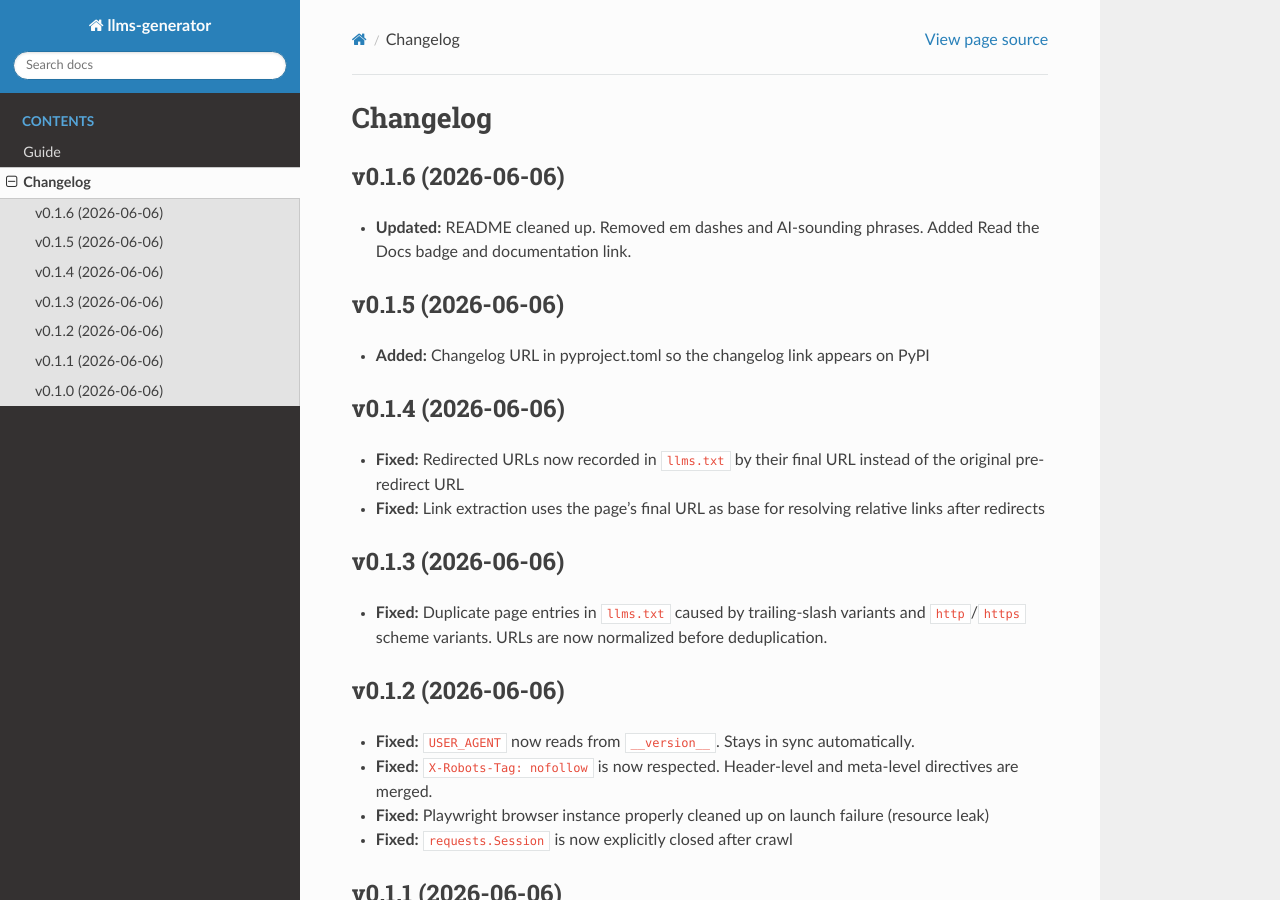
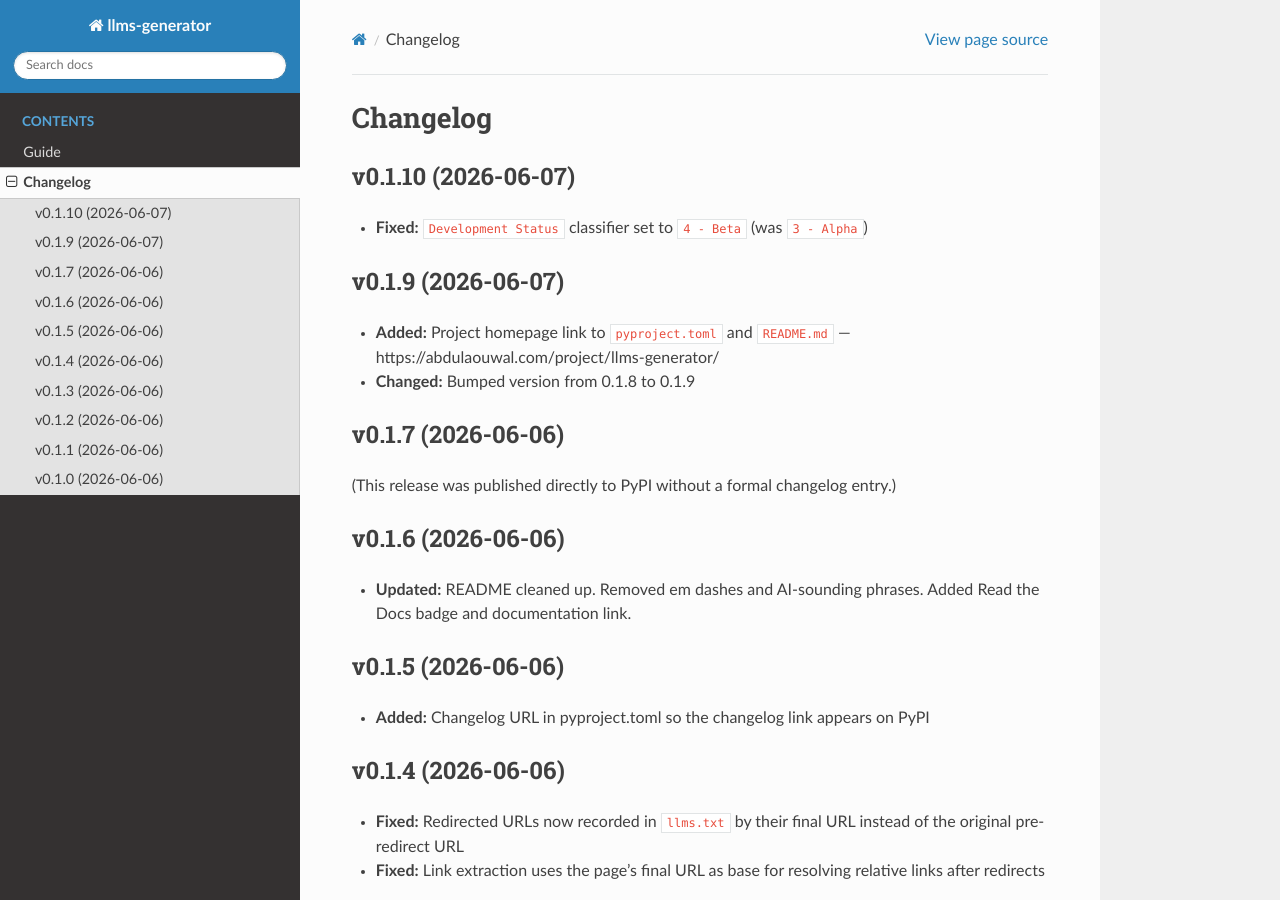
Before and after one commit to aouwalitshikkha/llms-generator, a Sphinx documentation site: the page built from docs/changelog.md, in a window 1280 px wide and 900 px high. Built offline with Sphinx 7.4.7 and the Read the Docs theme 3.1.0, drawn with Linux system fonts in a browser that asks for light colours.

Commit message:
Sync docs changelog with GitHub CHANGELOG

```diff
--- a/docs/changelog.md
+++ b/docs/changelog.md
@@ -1,4 +1,17 @@
 # Changelog
+
+## v0.1.10 (2026-06-07)
+
+- **Fixed:** `Development Status` classifier set to `4 - Beta` (was `3 - Alpha`)
+
+## v0.1.9 (2026-06-07)
+
+- **Added:** Project homepage link to `pyproject.toml` and `README.md` — https://abdulaouwal.com/project/llms-generator/
+- **Changed:** Bumped version from 0.1.8 to 0.1.9
+
+## v0.1.7 (2026-06-06)
+
+(This release was published directly to PyPI without a formal changelog entry.)
 
 ## v0.1.6 (2026-06-06)
 
```
